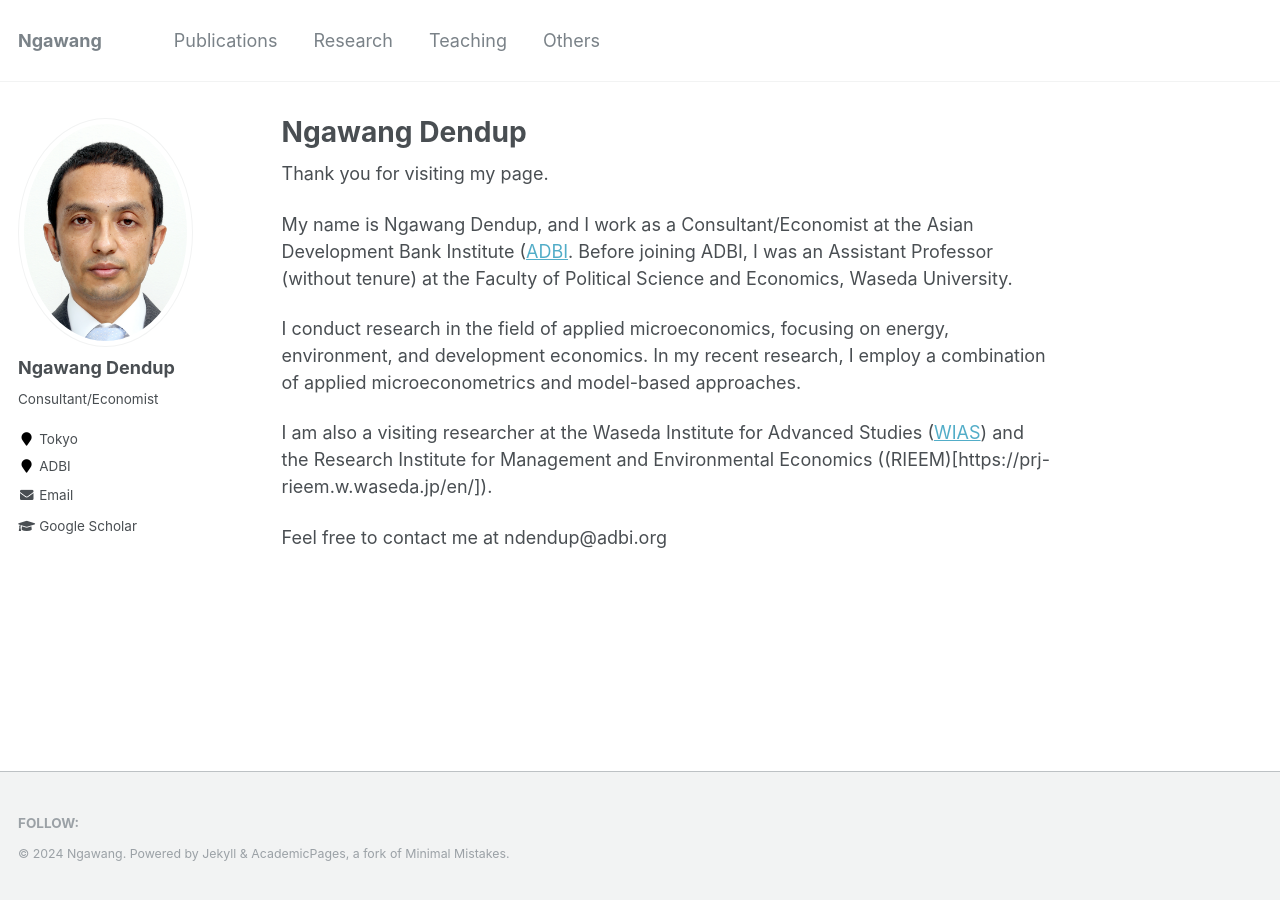
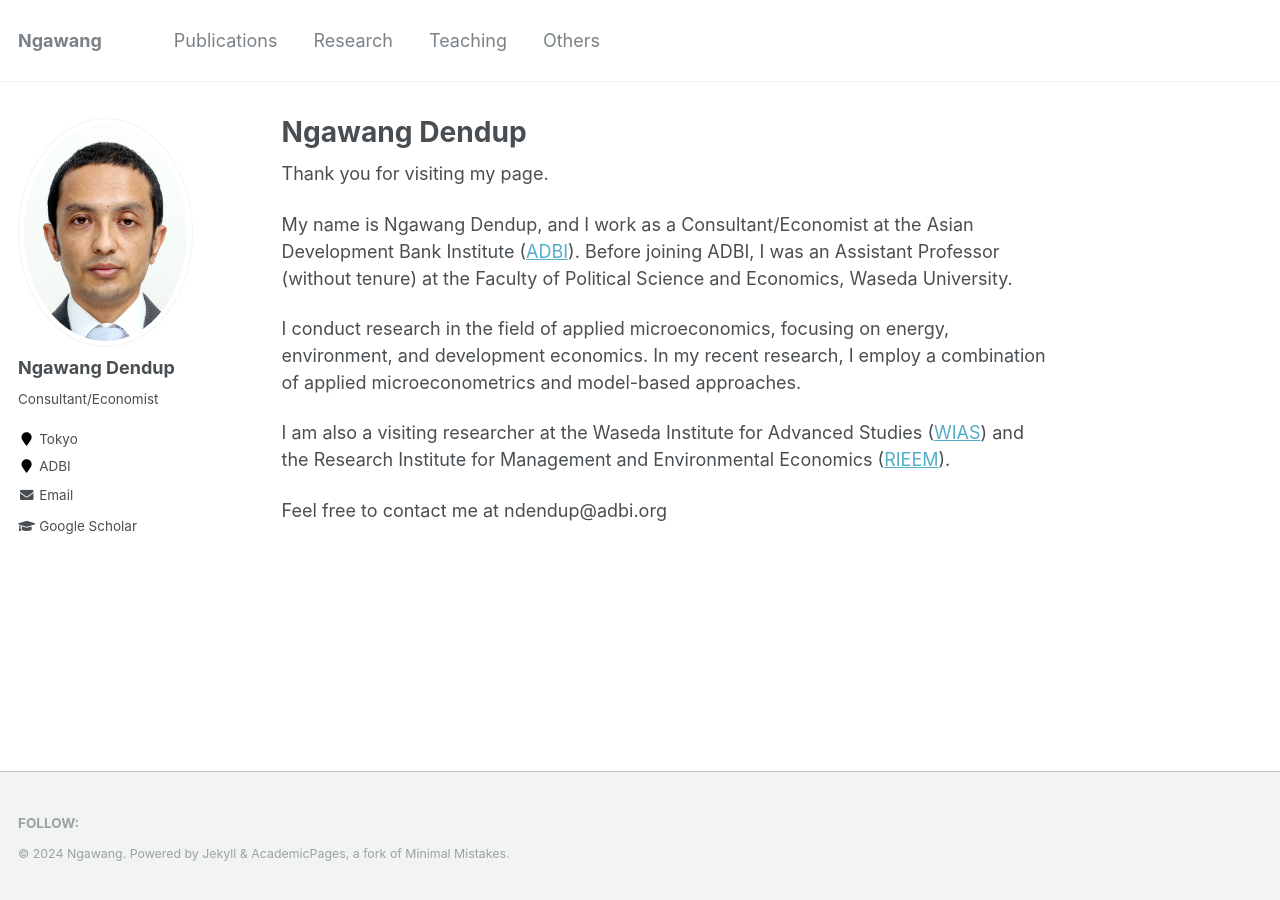
Before and after one commit to NgawangDendup/ngawangdendup.github.io, a Jekyll site: the page built from _pages/about.md, in a window 1280 px wide. Built offline with Jekyll 4.4.1, drawn with Linux system fonts in a browser that asks for light colours.

Commit message:
about page updates

```diff
--- a/_pages/about.md
+++ b/_pages/about.md
@@ -9,10 +9,10 @@ redirect_from:
 ---
 Thank you for visiting my page.
 
-My name is Ngawang Dendup, and I work as a Consultant/Economist at the Asian Development Bank Institute ([ADBI]((https://www.adb.org/adbi/main)). Before joining ADBI, I was an Assistant Professor (without tenure) at the Faculty of Political Science and Economics, Waseda University.
+My name is Ngawang Dendup, and I work as a Consultant/Economist at the Asian Development Bank Institute ([ADBI](https://www.adb.org/adbi/main)). Before joining ADBI, I was an Assistant Professor (without tenure) at the Faculty of Political Science and Economics, Waseda University.
 
 I conduct research in the field of applied microeconomics, focusing on energy, environment, and development economics. In my recent research, I employ a combination of applied microeconometrics and model-based approaches.
 
-I am also a visiting researcher at the Waseda Institute for Advanced Studies ([WIAS](https://www.waseda.jp/inst/wias/en/)) and the Research Institute for Management and Environmental Economics ((RIEEM)[https://prj-rieem.w.waseda.jp/en/]).
+I am also a visiting researcher at the Waseda Institute for Advanced Studies ([WIAS](https://www.waseda.jp/inst/wias/en/)) and the Research Institute for Management and Environmental Economics ([RIEEM](https://prj-rieem.w.waseda.jp/en/)).
 
 Feel free to contact me at ndendup@adbi.org
```
